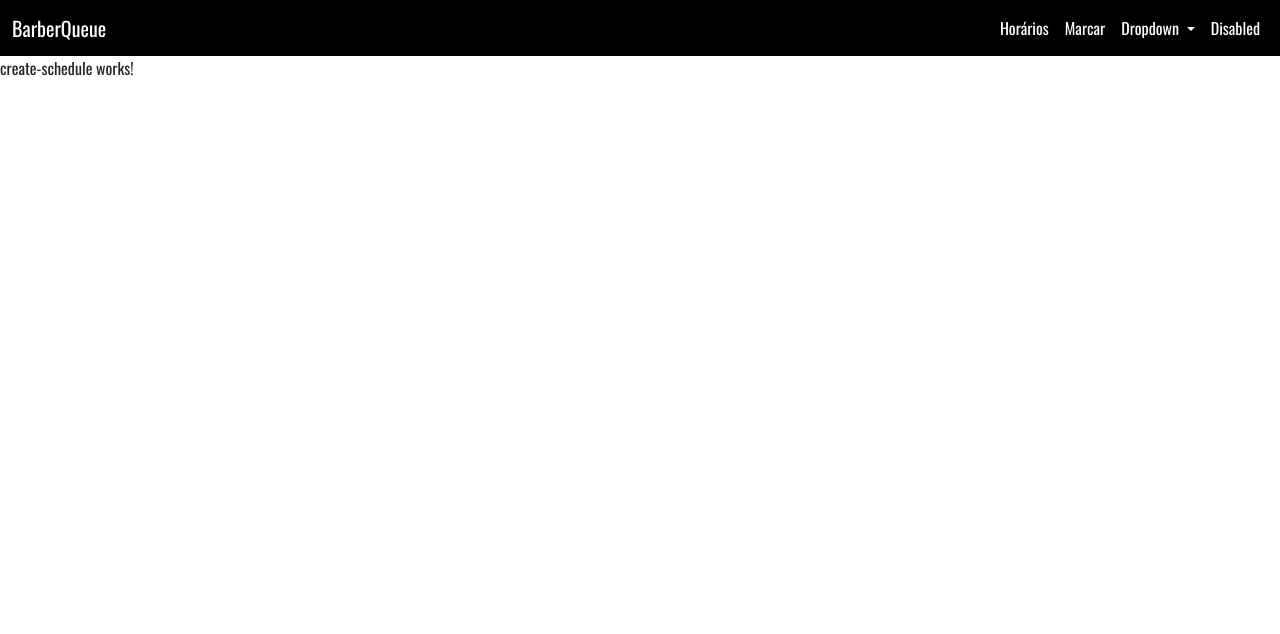
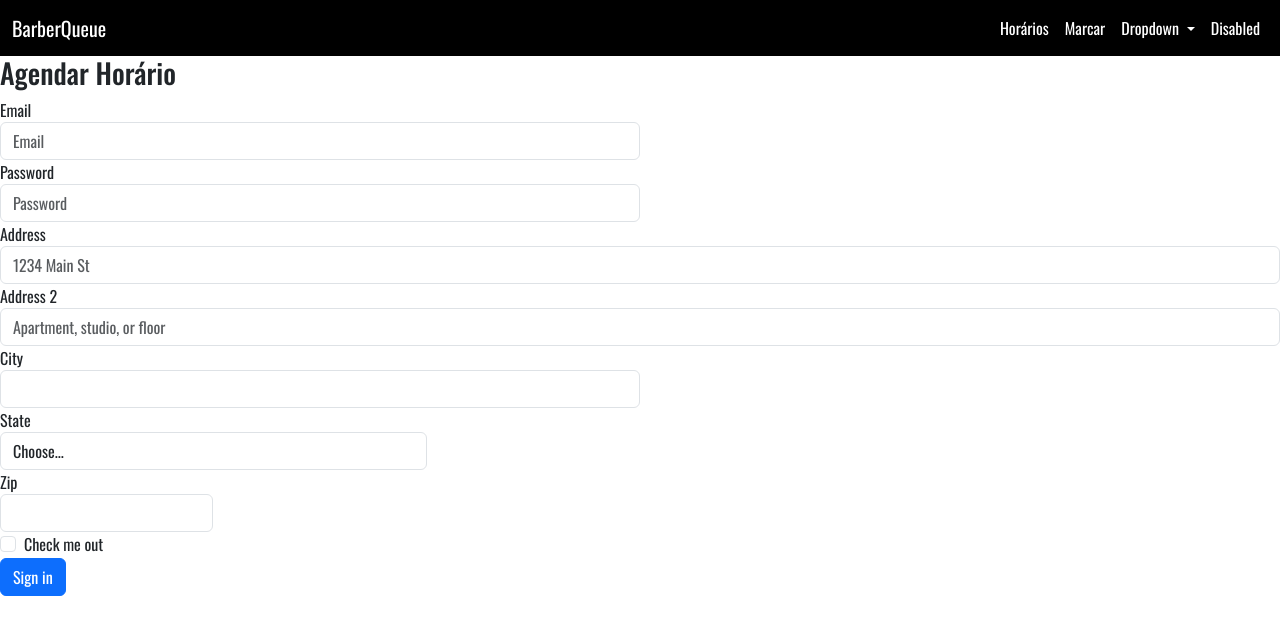
Before and after one commit to caiosantos10/barberqueue-angular, an Angular app: page /marcar-hora in a window 1280 px wide. Shown: the top 634 px of the page. Built offline with nearby package versions, Linux system fonts and the light colour scheme.

Commit message:
[feat] schedule form

```diff
--- a/src/app/features/schedules/components/create-schedule/create-schedule.component.html
+++ b/src/app/features/schedules/components/create-schedule/create-schedule.component.html
@@ -1 +1,49 @@
-<p>create-schedule works!</p>
+<section>
+    <h3>Agendar Horário</h3>
+    <form>
+        <div class="form-row">
+            <div class="form-group col-md-6">
+                <label for="inputEmail4">Email</label>
+                <input type="email" class="form-control" id="inputEmail4" placeholder="Email">
+            </div>
+            <div class="form-group col-md-6">
+                <label for="inputPassword4">Password</label>
+                <input type="password" class="form-control" id="inputPassword4" placeholder="Password">
+            </div>
+        </div>
+        <div class="form-group">
+            <label for="inputAddress">Address</label>
+            <input type="text" class="form-control" id="inputAddress" placeholder="1234 Main St">
+        </div>
+        <div class="form-group">
+            <label for="inputAddress2">Address 2</label>
+            <input type="text" class="form-control" id="inputAddress2" placeholder="Apartment, studio, or floor">
+        </div>
+        <div class="form-row">
+            <div class="form-group col-md-6">
+                <label for="inputCity">City</label>
+                <input type="text" class="form-control" id="inputCity">
+            </div>
+            <div class="form-group col-md-4">
+                <label for="inputState">State</label>
+                <select id="inputState" class="form-control">
+                    <option selected>Choose...</option>
+                    <option>...</option>
+                </select>
+            </div>
+            <div class="form-group col-md-2">
+                <label for="inputZip">Zip</label>
+                <input type="text" class="form-control" id="inputZip">
+            </div>
+        </div>
+        <div class="form-group">
+            <div class="form-check">
+                <input class="form-check-input" type="checkbox" id="gridCheck">
+                <label class="form-check-label" for="gridCheck">
+                    Check me out
+                </label>
+            </div>
+        </div>
+        <button type="submit" class="btn btn-primary">Sign in</button>
+    </form>
+</section>
--- a/src/app/features/schedules/components/schedule-list/schedule-list.component.html
+++ b/src/app/features/schedules/components/schedule-list/schedule-list.component.html
@@ -1,7 +1,7 @@
 <section>
-    <h3>Schedules</h3>
+    <h3>Agendamentos</h3>
 
-    <table class="table table-striped table-dark" *ngIf="schedules$ | async as schedules">
+    <table class="table table-hover table-striped table-dark" *ngIf="schedules$ | async as schedules">
         <thead>
             <tr>
                 <th scope="col">ID</th>
```
